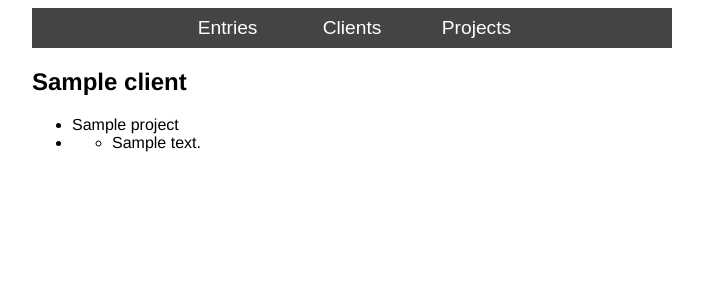
After one commit to leaen/lesson-three, a Django app: page /client?client_id=1 in a window 1280 px wide. The commit adds this page. Shown: the top 300 px of the page, without its empty margins (288-991 px from the left). Run offline with Django 3.2, Linux system fonts and the light colour scheme; tables that the repository leaves empty hold one stand-in row (values such as "Sample post").

Commit message:
Created client page
Bonus homework: Created a page that shows specific details about a
client with all the projects and entries listed

```diff
--- a/timetracker/entries/models.py
+++ b/timetracker/entries/models.py
@@ -17,8 +17,9 @@ class Project(models.Model):
     def __str__(self):
         return '<{}> {}'.format(self.client, self.name)
 
+    def get_entries(self):
+        return Entry.objects.filter(project=self)
 
-# Create your models here.
 class Entry(models.Model):
     start = models.DateTimeField(default=timezone.now)
     stop = models.DateTimeField(blank=True, null=True)
--- /dev/null
+++ b/timetracker/entries/templates/client.html
@@ -0,0 +1,22 @@
+{% extends 'base.html' %}
+
+{% block content %}
+<ul class="nav">
+    <li><a href="/entries/">Entries</a></li>
+    <li><a href="/clients/">Clients</a></li>
+    <li><a href="/projects/">Projects</a></li>
+</ul>
+
+<h2>{{ client.name }}</h2>
+<ul>
+    {% for project in project_list %}
+        <li>{{ project.name }}</li>
+        <li><ul>
+            {% for entry in project.get_entries %}
+                <li>{{ entry.description }}</li>
+            {% endfor %}
+        </ul></li>
+    {% endfor %}
+</ul>
+
+{% endblock %}
--- a/timetracker/entries/templates/clients.html
+++ b/timetracker/entries/templates/clients.html
@@ -10,7 +10,7 @@
     <h2>Clients</h2>
     <ul>
         {% for client in client_list %}
-            <li>{{ client.name }}</li>
+            <li><a href="/client?client_id={{ client.id }}">{{ client.name }}</a></li>
         {% endfor %}
     </ul>
 
--- a/timetracker/entries/urls.py
+++ b/timetracker/entries/urls.py
@@ -7,4 +7,5 @@ urlpatterns = [
     url(r'^entries/$', views.entries, name='entries'),
     url(r'^clients/$', views.clients, name='clients'),
     url(r'^projects/$', views.projects, name='projects'),
+    url(r'client', views.client, name='client'),
 ]
--- a/timetracker/entries/views.py
+++ b/timetracker/entries/views.py
@@ -1,4 +1,6 @@
 from django.shortcuts import render
+from django.http import HttpResponseBadRequest
+from django.http import HttpResponseNotFound
 
 from .models import Entry
 from .models import Client
@@ -22,3 +24,27 @@ def projects(request):
     return render(request, 'projects.html', {
         'project_list': project_list,
     })
+
+def client(request):
+    client_id = request.GET.get('client_id')
+    if client_id:
+        try:
+            client_id = int(client_id)
+        except BaseException:
+            # client_id should be an integer, return a 400
+            raise HttpResponseBadRequest
+
+        client = Client.objects.filter(id=client_id)[0]
+        project_list = Project.objects.filter(client=client)
+        entry_dict = {}
+        for project in project_list:
+            entries = Entry.objects.filter(project=project)
+            entry_dict[project.id] = entries
+
+        return render(request, 'client.html', {
+            'client': client,
+            'project_list': project_list,
+            'entry_dict': entry_dict,
+        })
+    else:
+        raise HttpResponseNotFound
```
Also changed, not shown: README.md.
